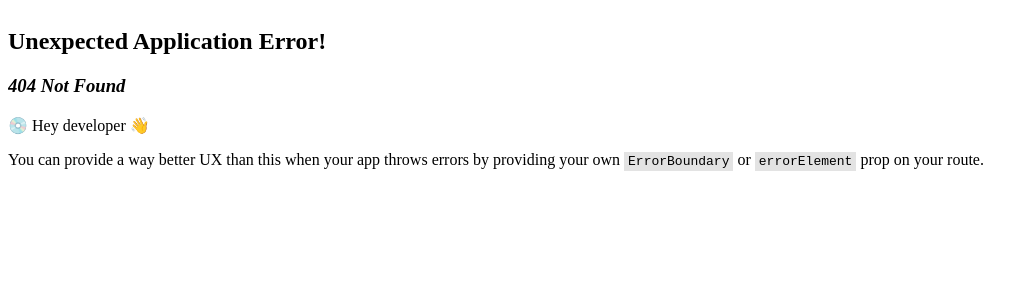
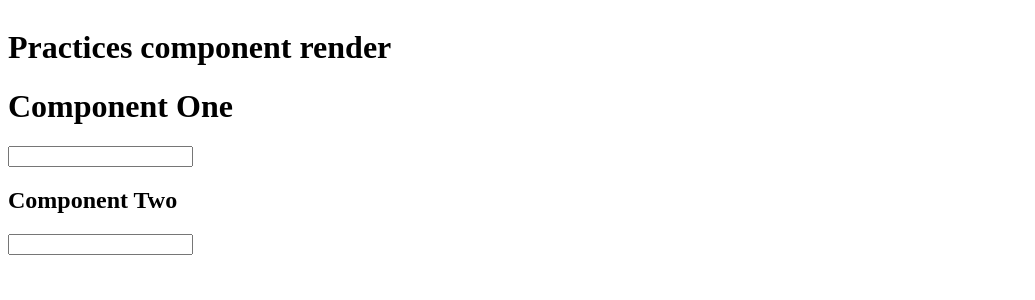
Before and after one commit to Pasupathi21/React_Practices, a React (Create React App) app in the folder demo-practices/: page /demo in a window 1280 px wide. Before the commit this address had no page. Shown: the top 300 px of the page, without its empty margins (0-1035 px from the left). Built offline with nearby package versions, Linux system fonts and the light colour scheme.

Commit message:
demo practices

```diff
--- a/demo-practices/src/App.tsx
+++ b/demo-practices/src/App.tsx
@@ -3,12 +3,17 @@ import "./App.css";
 import { createBrowserRouter, RouterProvider } from "react-router-dom";
 
 import DemoPage from "./AppModules/demo/list-page";
+import Practices from './AppModules/practices'
 
 const appRoutes = createBrowserRouter([
   {
     path: "",
     element: <DemoPage />,
   },
+  {
+    path: "/demo",
+    element: <Practices />
+  }
 ]);
 
 function App() {
--- /dev/null
+++ b/demo-practices/src/AppModules/practices/components/component-one.tsx
@@ -0,0 +1,40 @@
+import { useEffect, useState } from "react";
+import ComponentTwo from './component-two'
+
+function ComponentOne(props: any) {
+  const [state, setState] = useState({
+    title: ""
+  });
+  console.log("ComponentOne ", Date.now())
+
+  const handleInputChange = (inputElement: any) => {
+    const elementTarget = inputElement?.target as any
+    setState({
+        ...state,
+        [elementTarget?.name]: [elementTarget?.value]
+    })
+  }
+  useEffect(() => {
+    console.log("ComponentOne side effect")
+  }, [])
+  return (
+    <>
+      <div>
+        <h1>Component One</h1>
+        <input type="text" name="title" value={state?.title} onChange={handleInputChange} />
+      </div>
+      <div>
+        {/* props passing parent to child component */}
+        <ComponentTwo
+            // simple props
+            title={state?.title}
+
+            // passing function as a props
+            handleInputChange={handleInputChange}
+        />
+      </div>
+    </>
+  );
+}
+
+export default ComponentOne;
--- /dev/null
+++ b/demo-practices/src/AppModules/practices/components/component-two.tsx
@@ -0,0 +1,24 @@
+function ComponentTwo({
+    title,
+    handleInputChange
+}: any) {
+    console.log("ComponentTwo ", Date.now())
+  return (
+    <>
+      <h2>Component Two</h2>
+      {title && (
+        <p>
+          Component One : <b>{title}</b>{" "}
+        </p>
+      )}
+      <input
+      type="text"
+      name="title"
+      value={title}
+    //   child to parent state update
+      onChange={handleInputChange}/>
+    </>
+  );
+}
+
+export default ComponentTwo;
--- /dev/null
+++ b/demo-practices/src/AppModules/practices/index.tsx
@@ -0,0 +1,18 @@
+import { useState, useEffect } from 'react'
+import  ComponentOne from './components/component-one'
+
+
+
+export default function Practices() {
+    useEffect(() => {
+        console.log("Index file", Date.now())
+        // return statement in useEffect works as a componentDidUnMount
+        return () => {
+            console.log("Component UnMount", Date.now())
+        }
+    }, [])
+    return <>
+    <h1>Practices component render </h1>
+    <ComponentOne />
+    </>
+}
```
